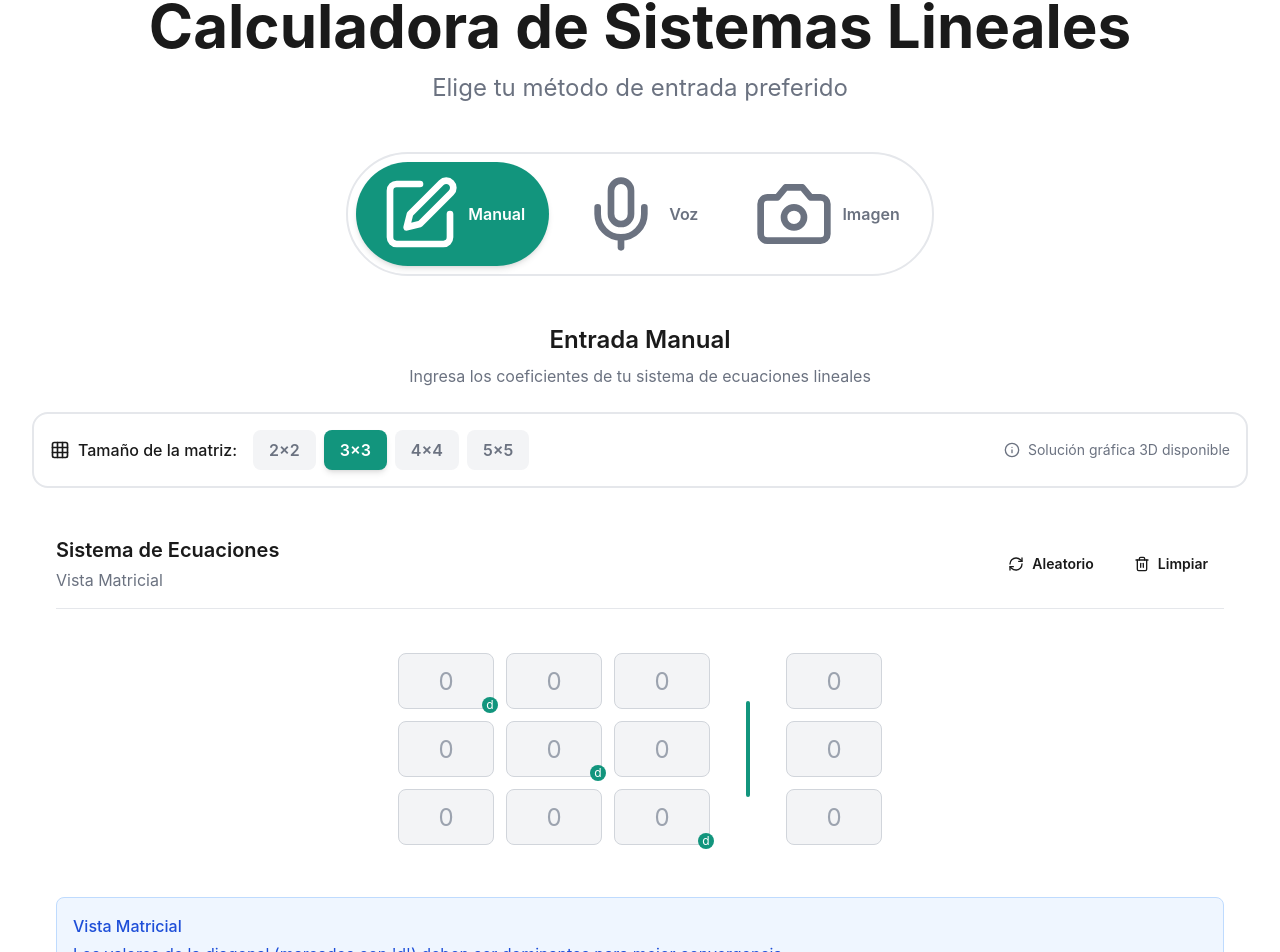
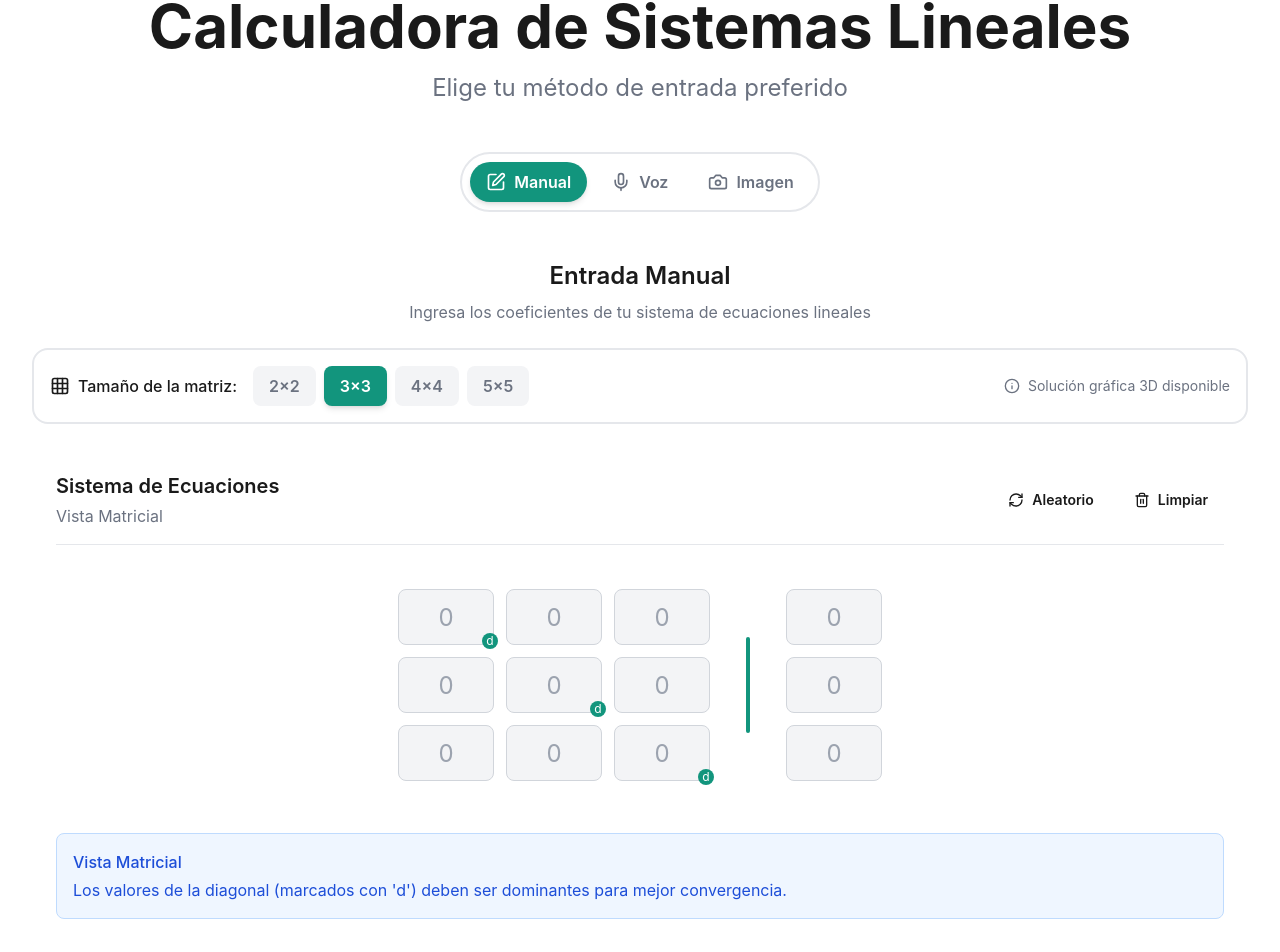
Before and after one commit to JCarlos-GM/FluxSolver, a React (Vite) app: page / in a window 1280 px wide. Shown: the part 1037-1989 px from the top of the page. Built offline with nearby package versions, Linux system fonts and the light colour scheme.

Commit message:
Correccion tamaño botones de seleccion de metodo

```diff
--- a/src/components/input/InputModeSelector.tsx
+++ b/src/components/input/InputModeSelector.tsx
@@ -28,7 +28,7 @@ export const InputModeSelector: React.FC<InputModeSelectorProps> = ({
             key={mode.value}
             onClick={() => onModeChange(mode.value)}
             className={`
-              flex items-center justify-center gap-2 px-4 sm:px-6 py-2 sm:py-3 rounded-full font-semibold transition-all text-sm sm:text-base
+              flex items-center justify-center gap-2 px-3 sm:px-4 py-2 rounded-full font-semibold transition-all text-sm sm:text-base
               ${
                 isActive
                   ? 'bg-primary text-white shadow-md'
@@ -36,7 +36,7 @@ export const InputModeSelector: React.FC<InputModeSelectorProps> = ({
               }
             `}
           >
-            <Icon size={18} className="sm:size-20" />
+            <Icon size={16} className="sm:w-5 sm:h-5" />
             <span>{mode.label}</span>
           </button>
         );
```
